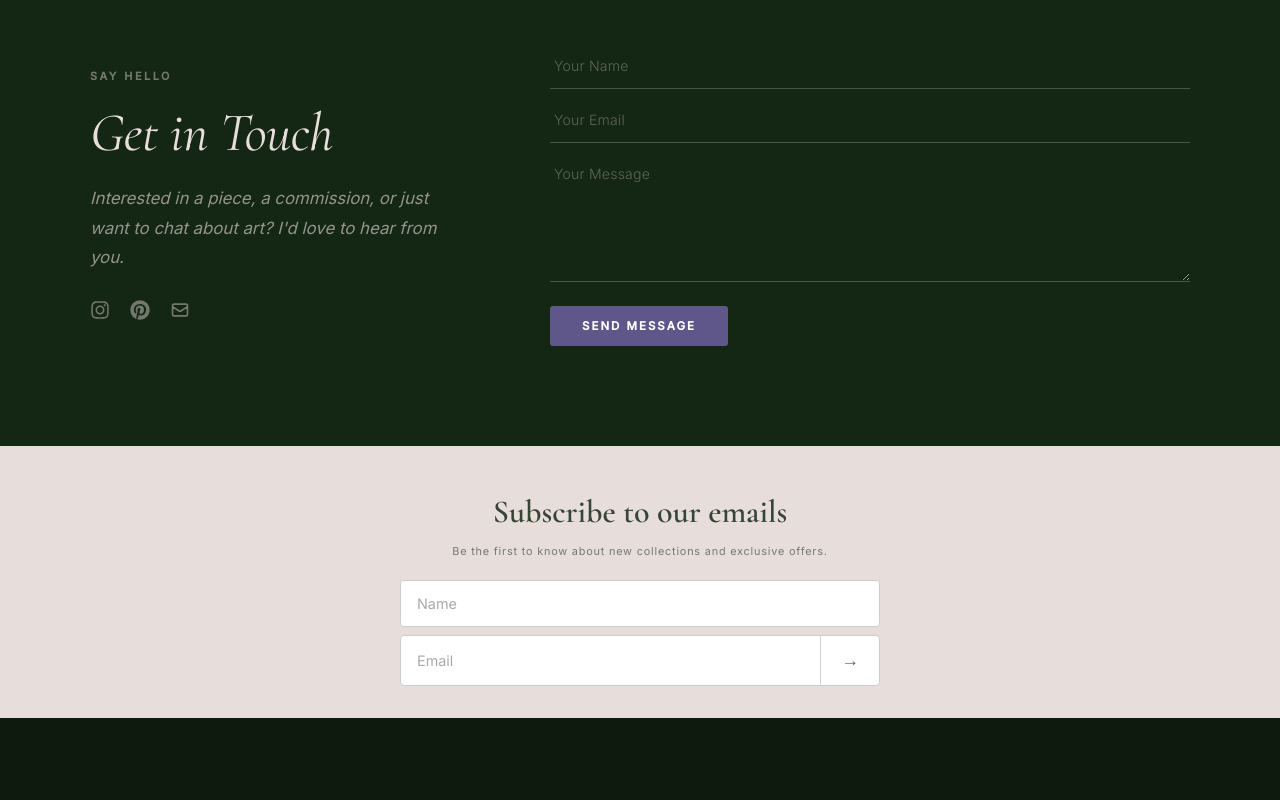
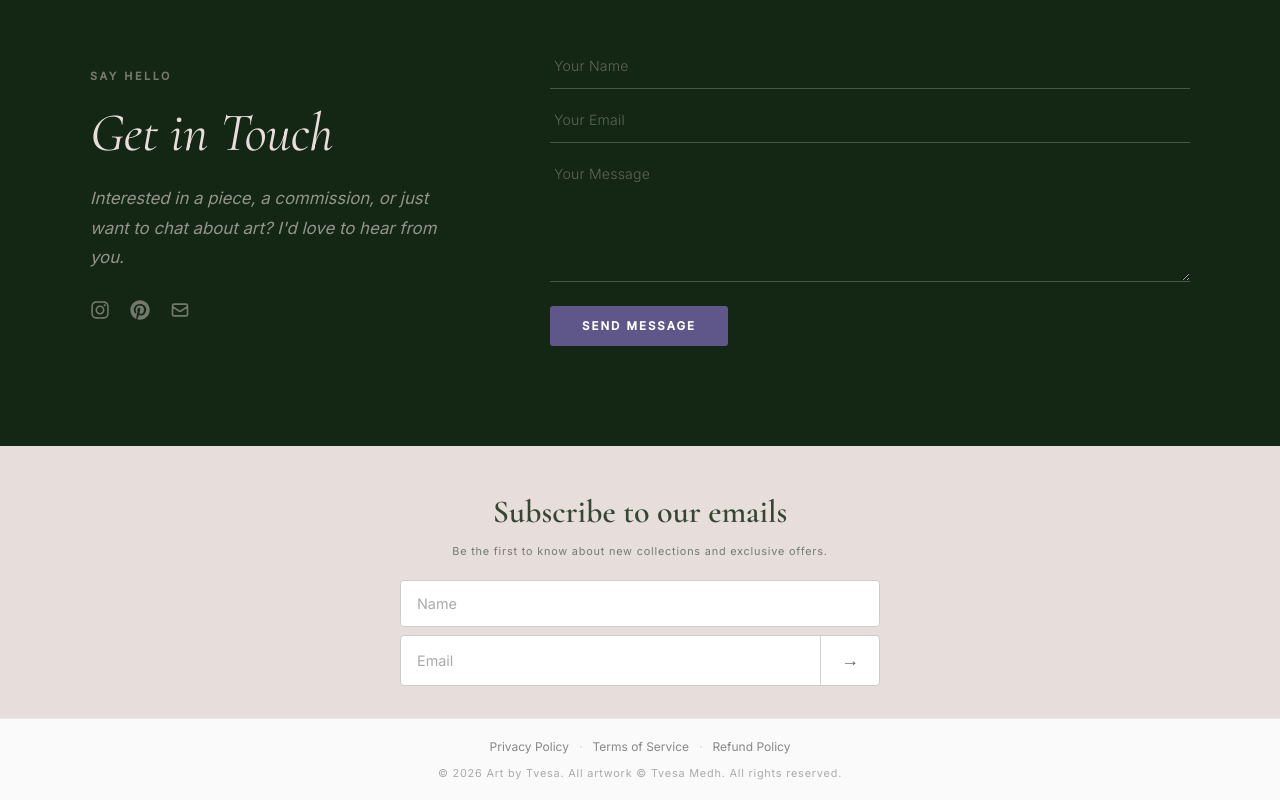
Before and after one commit to ShayanDsouza/Art_by_tvesa, a React (Vite) app: page / in a window 1280 px wide. Shown: the part 2410-3210 px from the top of the page. Before the commit the page ends 3128 px from the top, so only its background shows below. Built offline with nearby package versions, Linux system fonts and the light colour scheme; no server answers; the database is empty.

Commit message:
feat: add privacy policy, terms, refund policy links and artwork copyright to both footers

```diff
--- a/src/components/Footer.jsx
+++ b/src/components/Footer.jsx
@@ -1,4 +1,6 @@
 import NewsletterSignup from './NewsletterSignup'
+
+const STORE_DOMAIN = import.meta.env.VITE_SHOPIFY_STORE_DOMAIN
 
 export default function Footer() {
   return (
@@ -6,6 +8,37 @@ export default function Footer() {
       <div className="footer-main">
         <NewsletterSignup />
       </div>
+      <div className="footer-legal">
+        <div className="footer-legal-links">
+          <a
+            href={`https://${STORE_DOMAIN}/policies/privacy-policy`}
+            target="_blank"
+            rel="noopener noreferrer"
+            className="footer-legal-link"
+          >
+            Privacy Policy
+          </a>
+          <span className="footer-legal-sep">·</span>
+          <a
+            href={`https://${STORE_DOMAIN}/policies/terms-of-service`}
+            target="_blank"
+            rel="noopener noreferrer"
+            className="footer-legal-link"
+          >
+            Terms of Service
+          </a>
+          <span className="footer-legal-sep">·</span>
+          <a
+            href={`https://${STORE_DOMAIN}/policies/refund-policy`}
+            target="_blank"
+            rel="noopener noreferrer"
+            className="footer-legal-link"
+          >
+            Refund Policy
+          </a>
+        </div>
+        <p className="footer-legal-copy">© {new Date().getFullYear()} Art by Tvesa. All artwork © Tvesa Medh. All rights reserved.</p>
+      </div>
     </footer>
   )
 }
--- a/src/components/ShopFooter.jsx
+++ b/src/components/ShopFooter.jsx
@@ -173,7 +173,35 @@ export default function ShopFooter() {
 
       {/* ── Bottom bar ── */}
       <div className="sf-bottom">
-        <p className="sf-copy">© 2026 Art by Tvesa. All rights reserved.</p>
+        <div className="sf-legal-links">
+          <a
+            href={`https://${STORE_DOMAIN}/policies/privacy-policy`}
+            target="_blank"
+            rel="noopener noreferrer"
+            className="sf-legal-link"
+          >
+            Privacy Policy
+          </a>
+          <span className="sf-legal-sep">·</span>
+          <a
+            href={`https://${STORE_DOMAIN}/policies/terms-of-service`}
+            target="_blank"
+            rel="noopener noreferrer"
+            className="sf-legal-link"
+          >
+            Terms of Service
+          </a>
+          <span className="sf-legal-sep">·</span>
+          <a
+            href={`https://${STORE_DOMAIN}/policies/refund-policy`}
+            target="_blank"
+            rel="noopener noreferrer"
+            className="sf-legal-link"
+          >
+            Refund Policy
+          </a>
+        </div>
+        <p className="sf-copy">© {new Date().getFullYear()} Art by Tvesa. All artwork © Tvesa Medh. All rights reserved.</p>
         <PaymentIcons />
       </div>
     </footer>
```
Also changed, not shown: src/App.css, 1 other file (tests, documents, lock files or other folders).
